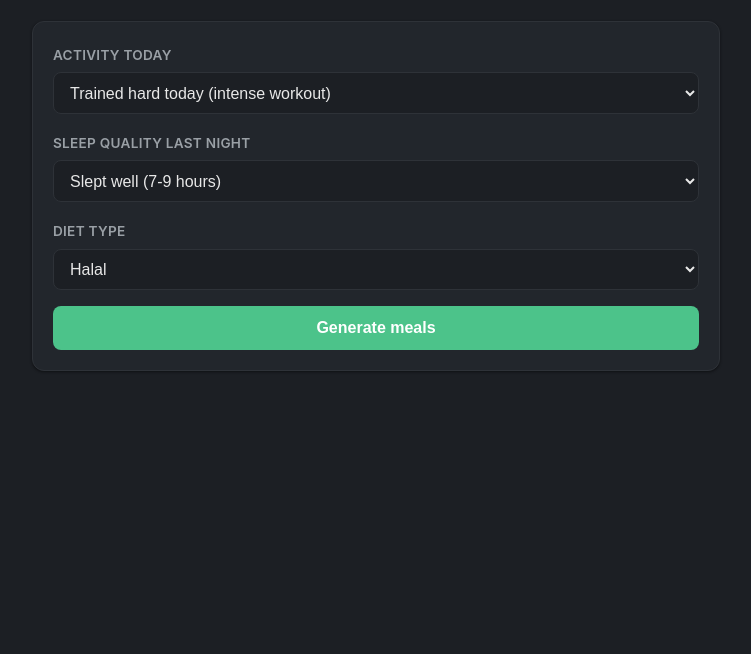
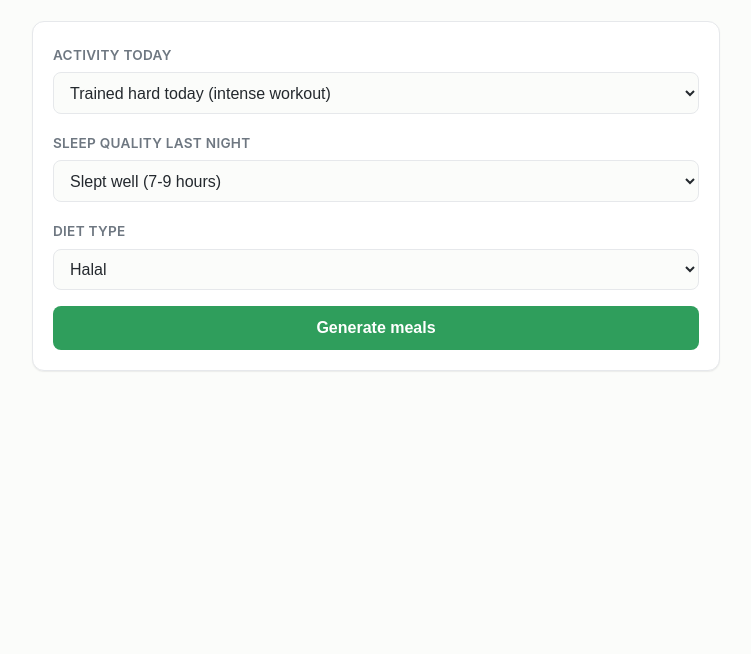
Before and after one commit to MakhmudSD/halal-meal-planner, a website: page public/index.html in a window 1280 px wide. Shown: the part 146-800 px from the top of the page, without its empty margins (264-1015 px from the left). Drawn offline with Linux system fonts and the dark colour scheme.

Commit message:
Commit to a light theme regardless of OS dark-mode preference
Removed the prefers-color-scheme: dark override block and changed color-scheme: light dark -> color-scheme: light in :root, so native form controls (select dropdowns) and scrollbars render light too, not just the custom-styled elements.

```diff
--- a/public/index.html
+++ b/public/index.html
@@ -5,8 +5,12 @@
 <title>Halal Meal Planner</title>
 <meta name="viewport" content="width=device-width, initial-scale=1" />
 <style>
+  /* Committed to a light theme regardless of OS/browser dark-mode preference.
+     color-scheme: light (not "light dark") so native form controls (the
+     <select> dropdowns) and scrollbars render light too, not just the
+     custom-styled elements below. */
   :root {
-    color-scheme: light dark;
+    color-scheme: light;
     --bg: #fbfcfa;
     --fg: #24292e;
     --muted: #6e7781;
@@ -19,22 +23,6 @@
     --warn: #b8860b;
     --warn-bg: #fdf3df;
     --shadow: 0 1px 2px rgba(0,0,0,0.04), 0 1px 1px rgba(0,0,0,0.03);
-  }
-  @media (prefers-color-scheme: dark) {
-    :root {
-      --bg: #1c1f24;
-      --fg: #e8e8e8;
-      --muted: #9aa0a6;
-      --border: #2e3238;
-      --card-bg: #22262c;
-      --accent: #4cc38a;
-      --accent-bg: #1d3b2a;
-      --danger: #e5766a;
-      --danger-bg: #3a2220;
-      --warn: #e3b356;
-      --warn-bg: #3a2f14;
-      --shadow: 0 1px 3px rgba(0,0,0,0.3), 0 1px 2px rgba(0,0,0,0.2);
-    }
   }
   * { box-sizing: border-box; }
   body {
```
